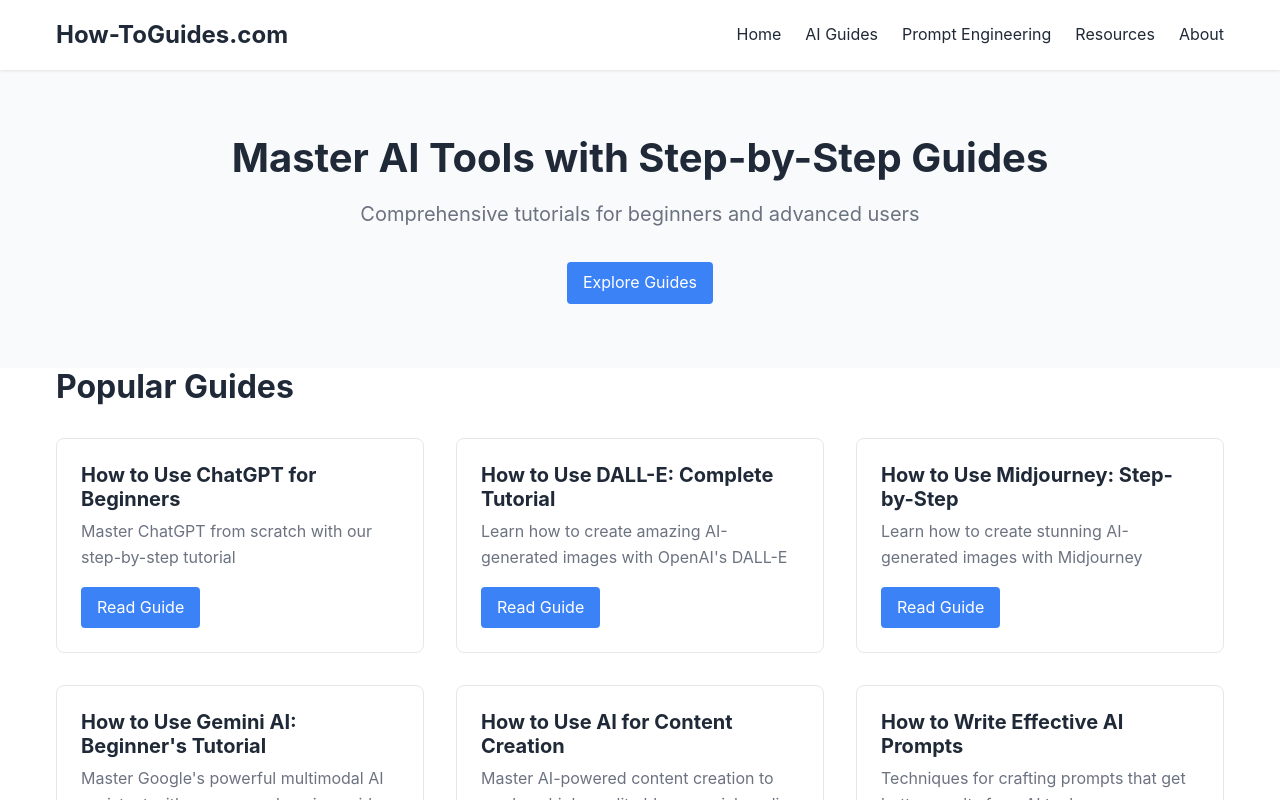
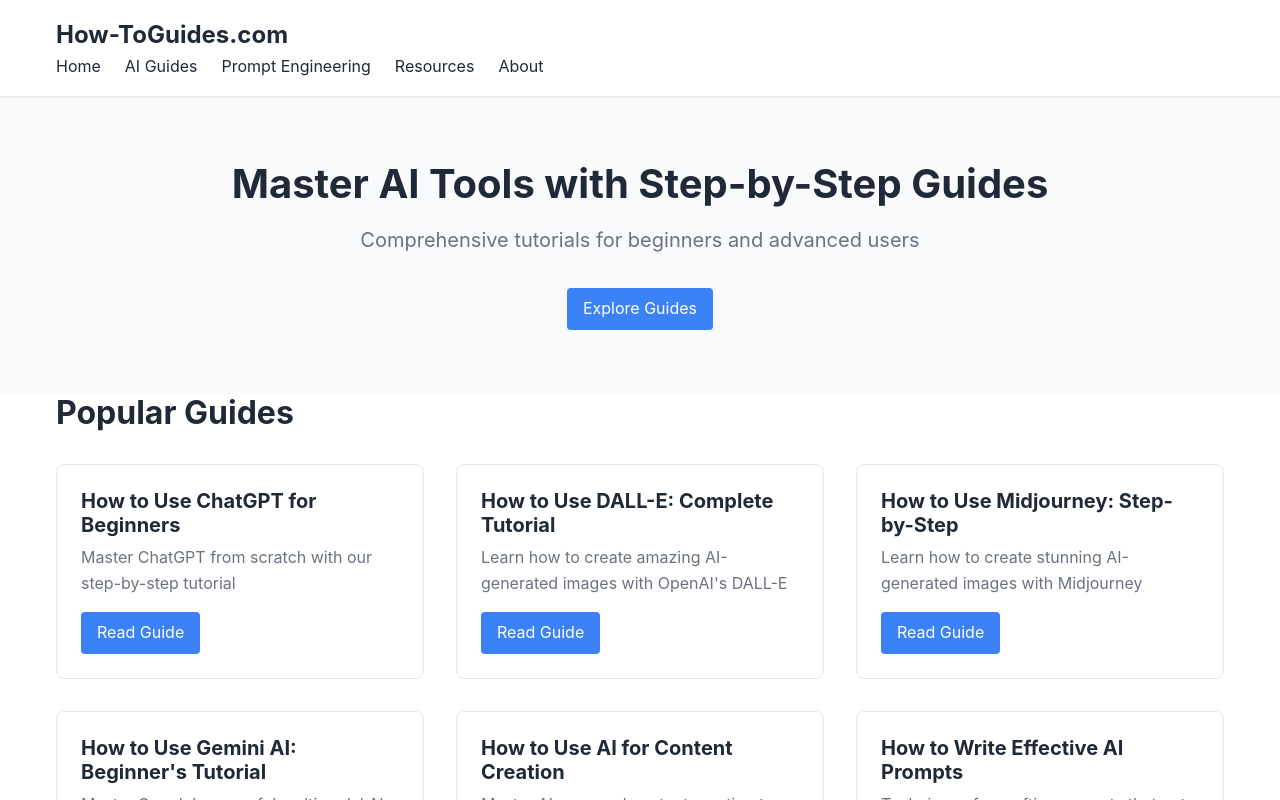
Before and after one commit to sitehowtoguides/howtoguides-website, a Next.js app: page / in a window 1280 px wide. Shown: the top 800 px of the page. Built offline with nearby package versions, Linux system fonts and the light colour scheme.

Commit message:
Update Header.js
new header js

```diff
--- a/components/Header.js
+++ b/components/Header.js
@@ -1,9 +1,13 @@
 import Link from 'next/link';
 
-export default function Header() {
+export default function Header({ isHomePage }) {
+  // Apply different classes based on whether this is the home page
+  const headerClass = isHomePage ? "header home-header" : "header";
+  const containerClass = isHomePage ? "container home-header-container" : "container header-container";
+
   return (
-    <header className="header">
-      <div className="container header-container">
+    <header className={headerClass}>
+      <div className={containerClass}>
         <Link href="/" className="logo">
           How-ToGuides.com
         </Link>
```
